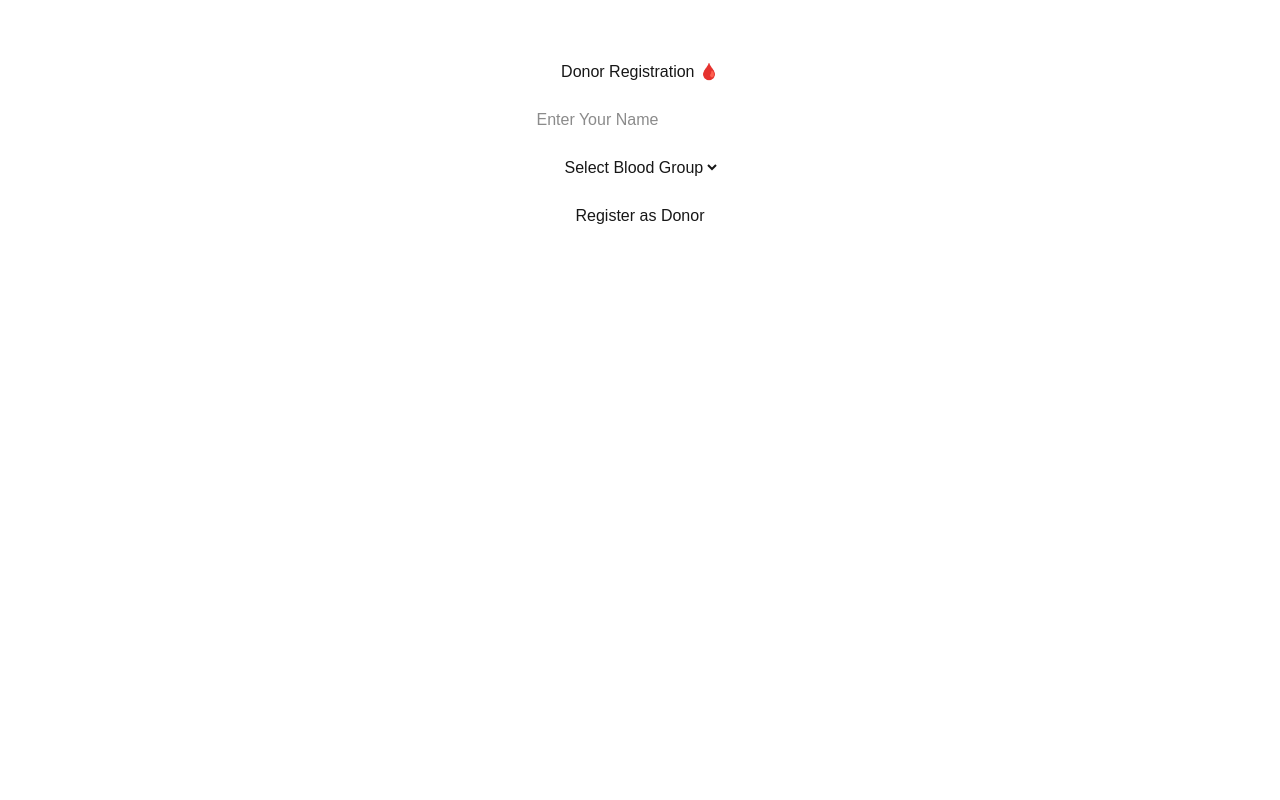
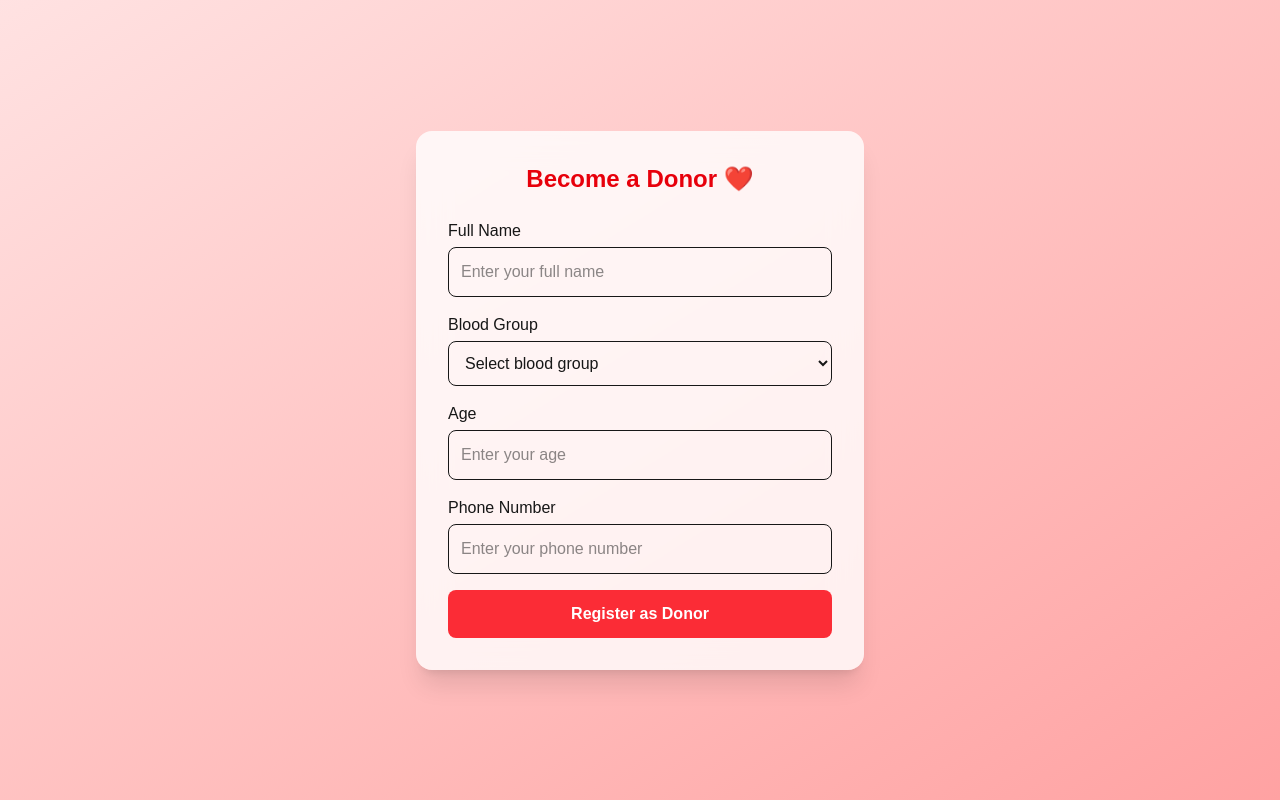
Before and after one commit to AS0825/blood-bank, a Next.js app: page /donor in a window 1280 px wide. Built offline with nearby package versions, Linux system fonts and the light colour scheme.

Commit message:
signup page updated

```diff
--- a/app/donor/page.tsx
+++ b/app/donor/page.tsx
@@ -3,39 +3,55 @@
 import { useState } from "react";
 
 export default function DonorPage() {
-  const [name, setName] = useState("");
-  const [bloodGroup, setBloodGroup] = useState("");
+  const [form, setForm] = useState({
+    name: "",
+    bloodGroup: "",
+    age: "",
+    phone: "",
+  });
 
-  const handleSubmit = () => {
-    if (!name || !bloodGroup) {
-      alert("Please fill all details");
-      return;
-    }
+  const handleChange = (e: any) => {
+    setForm({ ...form, [e.target.name]: e.target.value });
+  };
 
-    alert(`Thank you ${name} for registering as ${bloodGroup} donor 🩸`);
-    setName("");
-    setBloodGroup("");
+  const handleSubmit = (e: any) => {
+    e.preventDefault();
+    console.log(form);
+    alert("Donor Registered Successfully!");
   };
 
   return (
-    <div style={{ textAlign: "center", marginTop: "60px" }}>
-      <h1>Donor Registration 🩸</h1>
+    <div className="min-h-screen flex items-center justify-center bg-gradient-to-br from-red-100 to-red-300 p-6">
+      <div className="bg-white/80 backdrop-blur-lg shadow-xl rounded-2xl p-8 w-full max-w-md">
+        <h1 className="text-2xl font-bold text-center text-red-600 mb-6">
+          Become a Donor ❤️
+        </h1>
 
-      <br />
+        <form onSubmit={handleSubmit} className="space-y-4">
 
+          <div>
+            <label className="block font-medium">Full Name</label>
             <input
               type="text"
-        placeholder="Enter Your Name"
-        value={name}
-        onChange={(e) => setName(e.target.value)}
+              name="name"
+              placeholder="Enter your full name"
+              value={form.name}
+              onChange={handleChange}
+              className="w-full mt-1 p-3 rounded-lg border focus:ring-2 focus:ring-red-400 outline-none"
+              required
             />
-      <br /><br />
+          </div>
 
+          <div>
+            <label className="block font-medium">Blood Group</label>
             <select
-        value={bloodGroup}
-        onChange={(e) => setBloodGroup(e.target.value)}
+              name="bloodGroup"
+              value={form.bloodGroup}
+              onChange={handleChange}
+              className="w-full mt-1 p-3 rounded-lg border focus:ring-2 focus:ring-red-400 outline-none"
+              required
             >
-        <option value="">Select Blood Group</option>
+              <option value="">Select blood group</option>
               <option>A+</option>
               <option>A-</option>
               <option>B+</option>
@@ -45,12 +61,43 @@ export default function DonorPage() {
               <option>AB+</option>
               <option>AB-</option>
             </select>
+          </div>
 
-      <br /><br />
+          <div>
+            <label className="block font-medium">Age</label>
+            <input
+              type="number"
+              name="age"
+              placeholder="Enter your age"
+              value={form.age}
+              onChange={handleChange}
+              className="w-full mt-1 p-3 rounded-lg border focus:ring-2 focus:ring-red-400 outline-none"
+              required
+            />
+          </div>
 
-      <button onClick={handleSubmit}>
+          <div>
+            <label className="block font-medium">Phone Number</label>
+            <input
+              type="tel"
+              name="phone"
+              placeholder="Enter your phone number"
+              value={form.phone}
+              onChange={handleChange}
+              className="w-full mt-1 p-3 rounded-lg border focus:ring-2 focus:ring-red-400 outline-none"
+              required
+            />
+          </div>
+
+          <button
+            type="submit"
+            className="w-full bg-red-500 text-white p-3 rounded-lg font-semibold hover:bg-red-600 transition"
+          >
             Register as Donor
           </button>
+
+        </form>
+      </div>
     </div>
   );
 }
--- a/app/request/page.tsx
+++ b/app/request/page.tsx
@@ -3,39 +3,56 @@
 import { useState } from "react";
 
 export default function RequestPage() {
-  const [patientName, setPatientName] = useState("");
-  const [requiredBlood, setRequiredBlood] = useState("");
+  const [form, setForm] = useState({
+    patientName: "",
+    bloodGroup: "",
+    units: "",
+    hospital: "",
+    phone: "",
+  });
 
-  const handleRequest = () => {
-    if (!patientName || !requiredBlood) {
-      alert("Please fill all details");
-      return;
-    }
+  const handleChange = (e: any) => {
+    setForm({ ...form, [e.target.name]: e.target.value });
+  };
 
-    alert(`Blood request submitted for ${patientName} (${requiredBlood}) 🆘`);
-    setPatientName("");
-    setRequiredBlood("");
+  const handleSubmit = (e: any) => {
+    e.preventDefault();
+    console.log(form);
+    alert("Blood Request Submitted Successfully!");
   };
 
   return (
-    <div style={{ textAlign: "center", marginTop: "60px" }}>
-      <h1>Request Blood 🆘</h1>
+    <div className="min-h-screen flex items-center justify-center bg-gradient-to-br from-pink-100 to-red-200 p-6">
+      <div className="bg-white/80 backdrop-blur-lg shadow-xl rounded-2xl p-8 w-full max-w-md">
+        <h1 className="text-2xl font-bold text-center text-red-600 mb-6">
+          Request Blood 🩸
+        </h1>
 
-      <br />
+        <form onSubmit={handleSubmit} className="space-y-4">
 
+          <div>
+            <label className="block font-medium">Patient Name</label>
             <input
               type="text"
-        placeholder="Patient Name"
-        value={patientName}
-        onChange={(e) => setPatientName(e.target.value)}
+              name="patientName"
+              placeholder="Enter patient name"
+              value={form.patientName}
+              onChange={handleChange}
+              className="w-full mt-1 p-3 rounded-lg border focus:ring-2 focus:ring-red-400 outline-none"
+              required
             />
-      <br /><br />
+          </div>
 
+          <div>
+            <label className="block font-medium">Blood Group Required</label>
             <select
-        value={requiredBlood}
-        onChange={(e) => setRequiredBlood(e.target.value)}
+              name="bloodGroup"
+              value={form.bloodGroup}
+              onChange={handleChange}
+              className="w-full mt-1 p-3 rounded-lg border focus:ring-2 focus:ring-red-400 outline-none"
+              required
             >
-        <option value="">Select Required Blood Group</option>
+              <option value="">Select blood group</option>
               <option>A+</option>
               <option>A-</option>
               <option>B+</option>
@@ -45,12 +62,56 @@ export default function RequestPage() {
               <option>AB+</option>
               <option>AB-</option>
             </select>
+          </div>
 
-      <br /><br />
+          <div>
+            <label className="block font-medium">Units Required</label>
+            <input
+              type="number"
+              name="units"
+              placeholder="Enter units required"
+              value={form.units}
+              onChange={handleChange}
+              className="w-full mt-1 p-3 rounded-lg border focus:ring-2 focus:ring-red-400 outline-none"
+              required
+            />
+          </div>
 
-      <button onClick={handleRequest}>
-        Submit Request
+          <div>
+            <label className="block font-medium">Hospital Name</label>
+            <input
+              type="text"
+              name="hospital"
+              placeholder="Enter hospital name"
+              value={form.hospital}
+              onChange={handleChange}
+              className="w-full mt-1 p-3 rounded-lg border focus:ring-2 focus:ring-red-400 outline-none"
+              required
+            />
+          </div>
+
+          <div>
+            <label className="block font-medium">Contact Phone</label>
+            <input
+              type="tel"
+              name="phone"
+              placeholder="Enter contact phone number"
+              value={form.phone}
+              onChange={handleChange}
+              className="w-full mt-1 p-3 rounded-lg border focus:ring-2 focus:ring-red-400 outline-none"
+              required
+            />
+          </div>
+
+          <button
+            type="submit"
+            className="w-full bg-red-500 text-white p-3 rounded-lg font-semibold hover:bg-red-600 transition"
+          >
+            Submit Blood Request
           </button>
+
+        </form>
+      </div>
     </div>
   );
 }
--- a/app/signup/page.tsx
+++ b/app/signup/page.tsx
@@ -1,39 +1,41 @@
 "use client";
 
+import { useState } from "react";
+import { auth } from "@/lib/firebase";
+import { createUserWithEmailAndPassword } from "firebase/auth";
 import { useRouter } from "next/navigation";
-import { useState } from "react";
 
 export default function Signup() {
   const router = useRouter();
-  const [name, setName] = useState("");
 
-  const handleSignup = () => {
-    if (name) {
+  const [email, setEmail] = useState("");
+  const [password, setPassword] = useState("");
+  const [confirmPassword, setConfirmPassword] = useState("");
+
+  const handleSignup = async (e: any) => {
+    e.preventDefault();
+
+    // ✅ FIX: Check password match
+    if (password !== confirmPassword) {
+      alert("Passwords do not match");
+      return;
+    }
+
+    try {
+      await createUserWithEmailAndPassword(auth, email, password);
+      alert("Signup successful!");
+
+      // ✅ FIX: Redirect to login page
       router.push("/login");
+
+    } catch (error: any) {
+      alert(error.message);
     }
   };
 
   return (
-    <div className="min-h-screen flex items-center justify-center bg-purple-500">
-      <div className="bg-white p-8 rounded-xl shadow-xl w-80">
-        <h2 className="text-2xl font-bold mb-6 text-center text-purple-600">
-          Sign Up
-        </h2>
-
-        <input
-          type="text"
-          placeholder="Enter Name"
-          className="w-full p-2 border rounded mb-4"
-          onChange={(e) => setName(e.target.value)}
-        />
-
-        <button
-          onClick={handleSignup}
-          className="w-full bg-purple-600 text-white py-2 rounded hover:bg-purple-700"
-        >
-          Create Account
-        </button>
-      </div>
-    </div>
+    <form onSubmit={handleSignup}>
+      {/* your inputs */}
+    </form>
   );
 }
```
Lines whose indentation alone changed are shown as unchanged.
